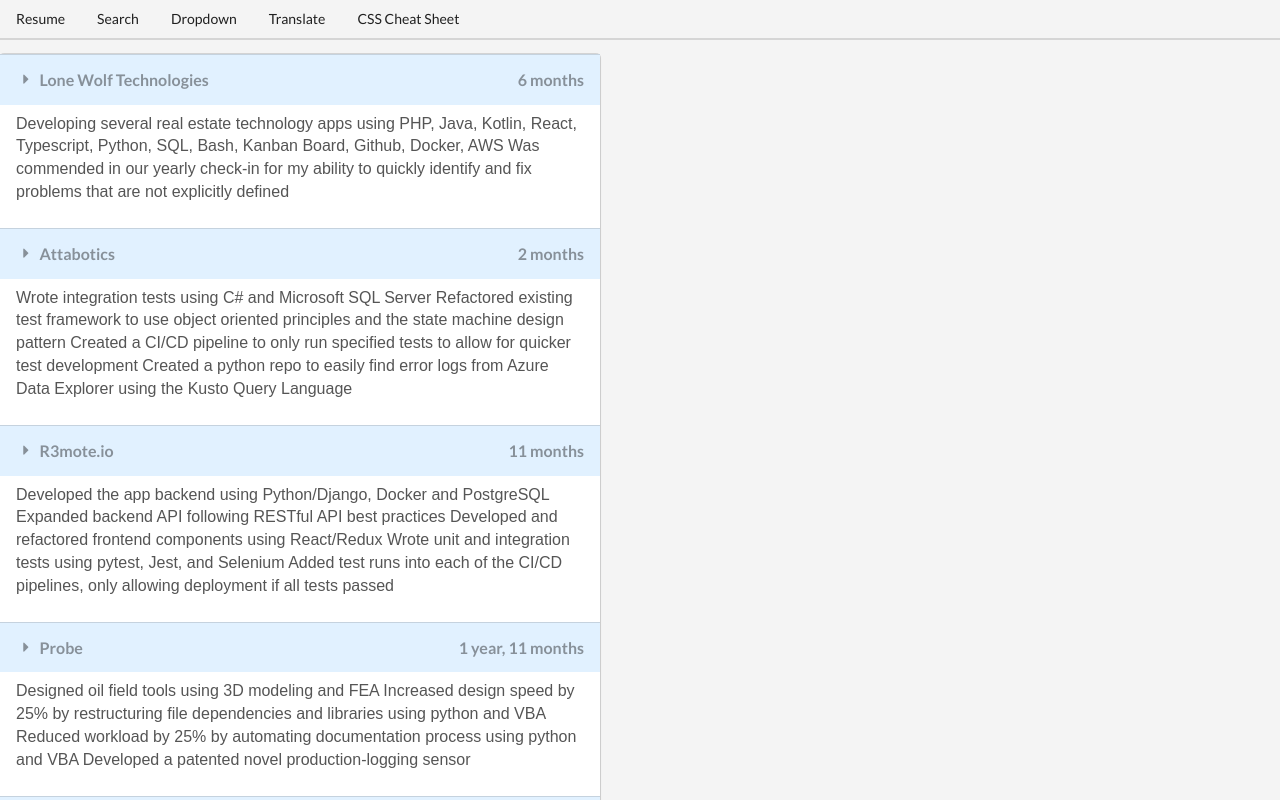
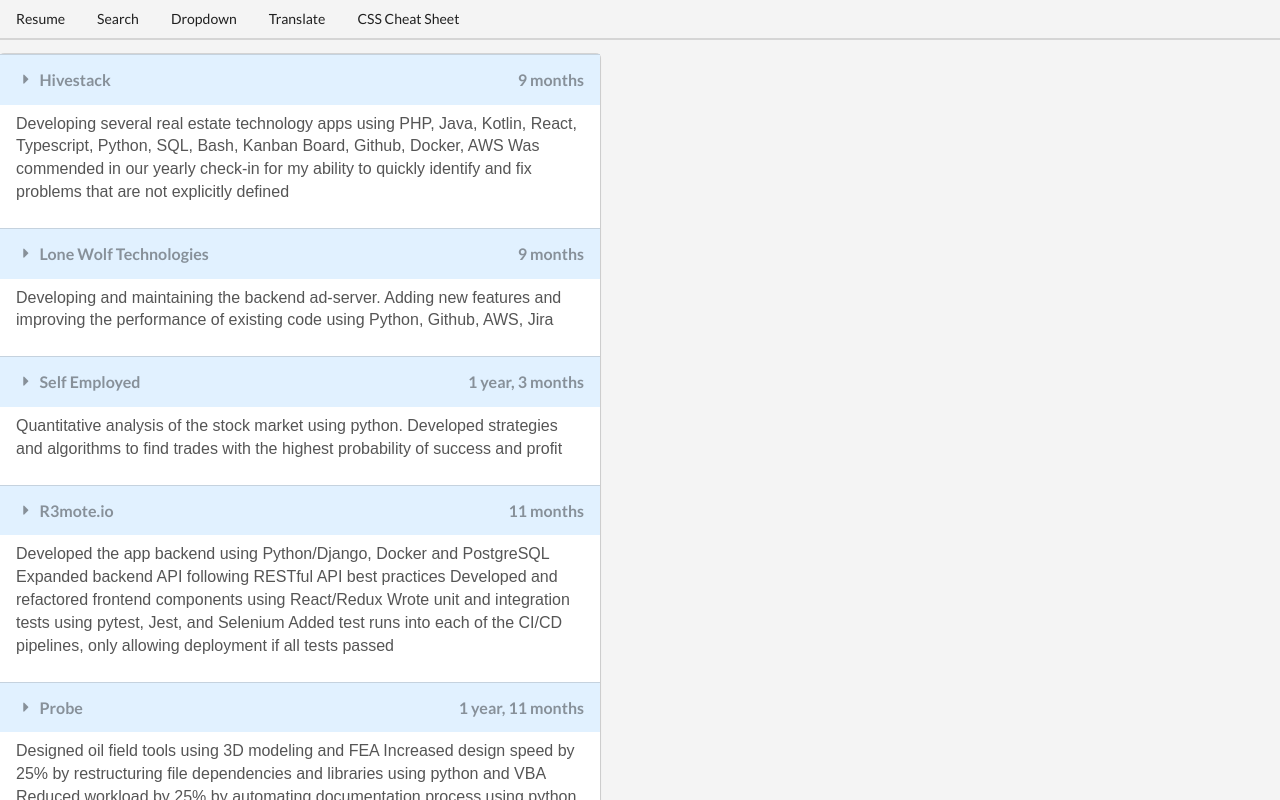
Before and after one commit to johnmiko/portfolio_frontend, a React (Create React App) app: page / in a window 1280 px wide. Shown: the top 800 px of the page. Built offline with nearby package versions, Linux system fonts and the light colour scheme.

Commit message:
add hivestack and miko software to job

```diff
--- a/src/components/Resume.js
+++ b/src/components/Resume.js
@@ -3,22 +3,27 @@
 
 const jobs_text = [
   {
-    company: "Lone Wolf Technologies",
+    company: "Hivestack",
     title: "Software Engineer",
-    startDate: new Date(2021, 8),
+    startDate: new Date(2022, 5),
     content: `Developing several real estate technology apps using PHP, Java, Kotlin, React, Typescript, Python, SQL, Bash, Kanban Board, Github, Docker, AWS
     Was commended in our yearly check-in for my ability to quickly identify and fix problems that are not explicitly defined
     `,
   },
   {
-    company: "Attabotics",
+    company: "Lone Wolf Technologies",
     title: "Software Engineer",
-    startDate: new Date(2021, 6),
-    endDate: new Date(2021, 7),
-    content: `Wrote integration tests using C# and Microsoft SQL Server
-    Refactored existing test framework to use object oriented principles and the state machine design pattern
-    Created a CI/CD pipeline to only run specified tests to allow for quicker test development
-    Created a python repo to easily find error logs from Azure Data Explorer using the Kusto Query Language
+    startDate: new Date(2021, 8),
+    endDate: new Date(2022, 4),
+    content: `Developing and maintaining the backend ad-server. Adding new features and improving the performance of existing code using Python, Github, AWS, Jira
+    `,
+  },
+  {
+    company: "Self Employed",
+    title: "Software Engineer",
+    startDate: new Date(2020, 6),
+    endDate: new Date(2021, 8),
+    content: `Quantitative analysis of the stock market using python. Developed strategies and algorithms to find trades with the highest probability of success and profit
     `,
   },
   {
```
